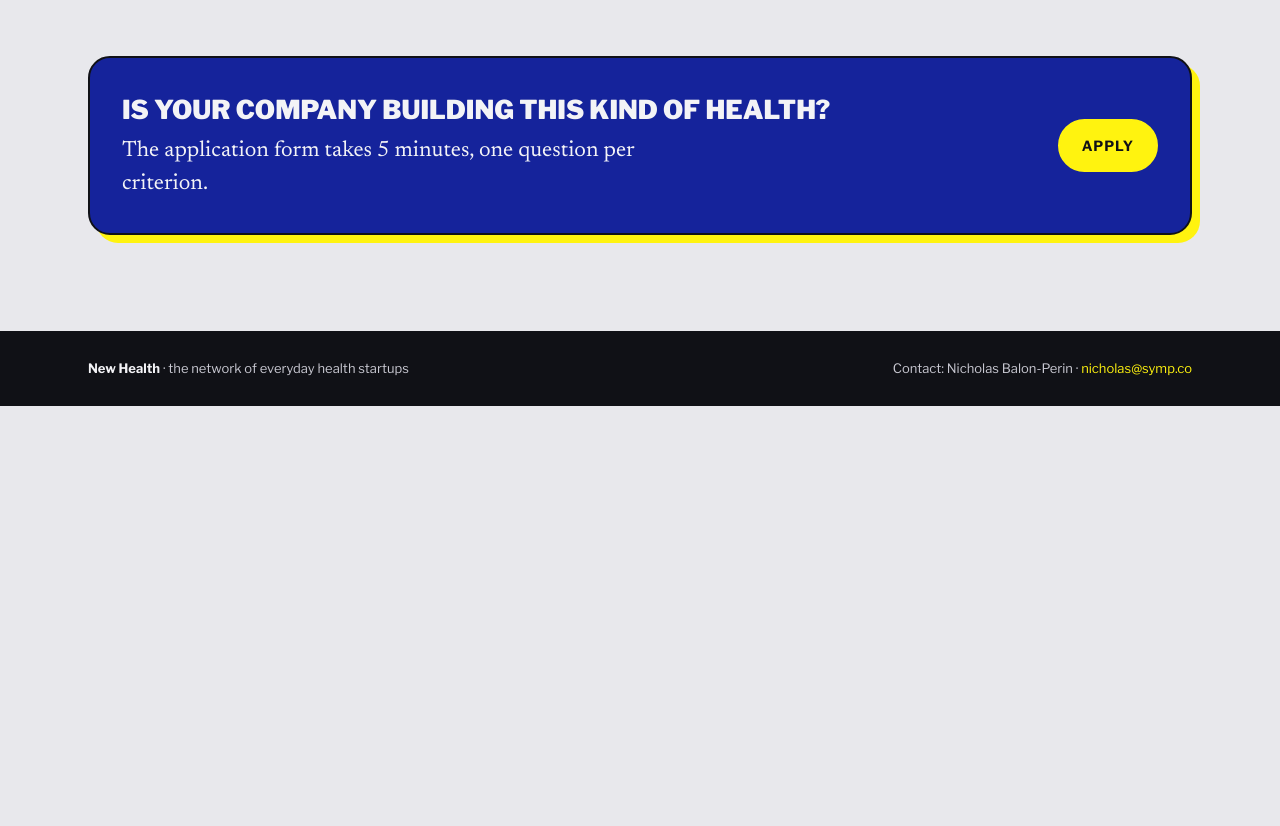
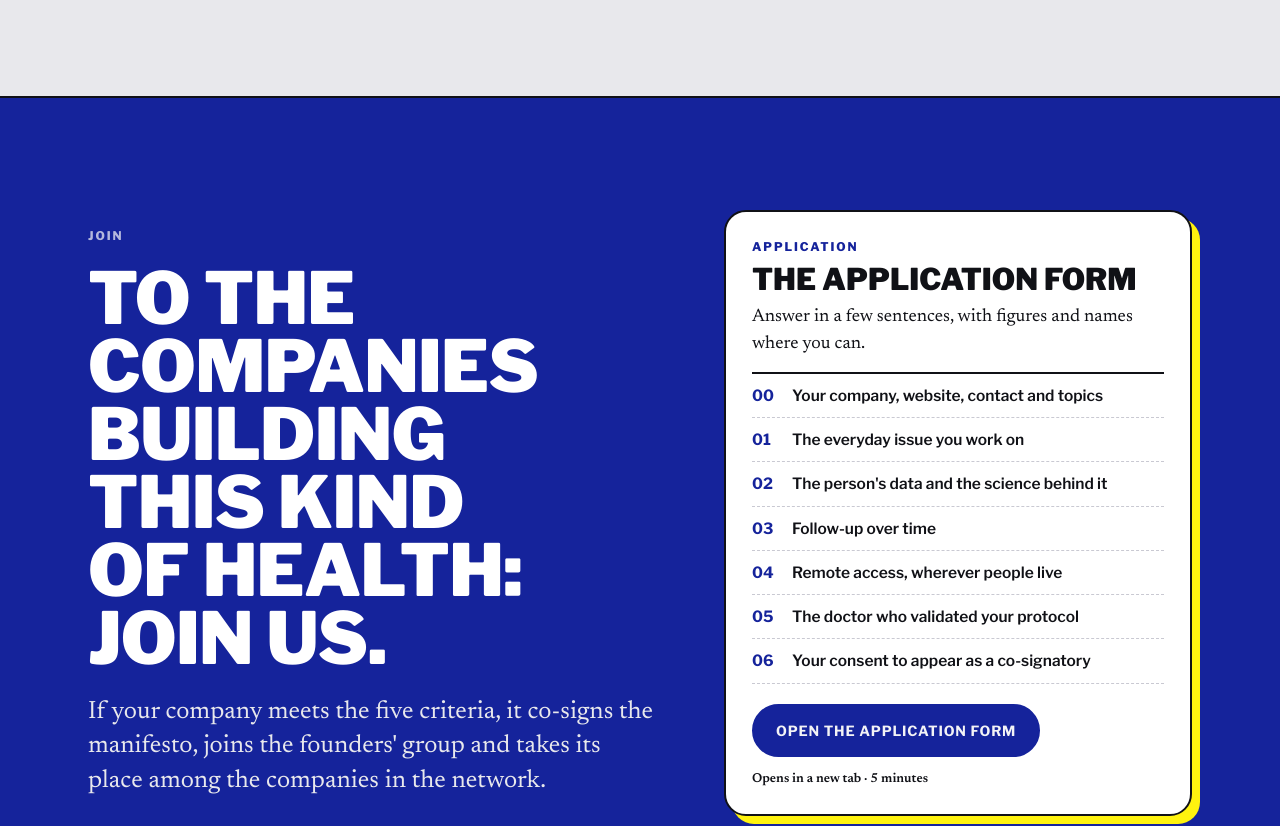
Before and after one commit to Symp-Official/new-health-site, a plain HTML site: page manifeste.html in a window 1280 px wide. Shown: the part 4640-5466 px from the top of the page. Before the commit the page ends 5046 px from the top, so only its background shows below. Drawn offline with nearby package versions, Linux system fonts and the light colour scheme.

Commit message:
Manifesto page: application block at the bottom, so people can apply without leaving the page
Co-Authored-By: Claude Opus 5.5 <noreply@anthropic.com>

```diff
--- a/manifeste.html
+++ b/manifeste.html
@@ -90,10 +90,20 @@
   .cos .who{font-size:15px;font-weight:600}
   .cos .since{font-size:13px;color:var(--gris);font-variant-numeric:tabular-nums}
   .cos .wait{display:block;color:var(--gris);padding:18px 0}
-  .join{margin-top:clamp(36px,5vw,56px);background:var(--encre);color:var(--papier-clair);border:2px solid var(--noir);border-radius:22px;padding:clamp(22px,3vw,32px);display:flex;flex-wrap:wrap;gap:18px 28px;align-items:center;justify-content:space-between;box-shadow:8px 8px 0 var(--jaune)}
-  .join p{font-family:var(--serif);font-size:clamp(19px,2vw,22px);max-width:46ch}
-  .join strong{display:block;font-family:var(--sans);font-weight:900;text-transform:uppercase;font-size:clamp(20px,2.4vw,26px);margin-bottom:6px}
-
+  /* rejoindre : même bloc que la section #rejoindre de l'accueil */
+  .join{background:var(--encre);color:var(--papier-clair);padding-block:clamp(64px,9vw,112px);border-top:2px solid var(--noir)}
+  .join .label{color:rgba(243,243,246,.72)}
+  .join h2{font-weight:900;text-transform:uppercase;letter-spacing:-.01em;line-height:.95;font-size:clamp(36px,5.6vw,72px);margin-bottom:22px;max-width:980px;text-wrap:balance;color:#fff}
+  .join .intro{font-family:var(--serif);font-size:clamp(20px,2.1vw,25px);line-height:1.38;max-width:760px;color:var(--papier)}
+  .join .grid{display:grid;grid-template-columns:minmax(0,1.1fr) minmax(0,.9fr);gap:clamp(28px,5vw,64px);align-items:center}
+  .form-card{background:#fff;color:var(--noir);border:2px solid var(--noir);border-radius:22px;padding:26px;box-shadow:8px 8px 0 var(--jaune)}
+  .form-card .bk{display:block;margin-bottom:8px;font-size:12px;font-weight:800;letter-spacing:.16em;text-transform:uppercase;color:var(--encre)}
+  .form-card h3{font-weight:900;text-transform:uppercase;font-size:30px;line-height:1;margin-bottom:10px}
+  .form-card > p{font-family:var(--serif);font-size:18px}
+  .form-card ol{list-style:none;margin:14px 0 20px;border-top:2px solid var(--noir)}
+  .form-card li{display:flex;gap:12px;padding:10px 0;border-bottom:1px dashed var(--filet);font-weight:600;font-size:15.5px}
+  .form-card li b{min-width:28px;color:var(--encre)}
+  .form-card .meta{font-size:13px;margin-top:12px;font-weight:600}
   footer{background:var(--noir);color:var(--filet);font-size:13px;padding-block:28px}
   footer .wrap{display:flex;justify-content:space-between;flex-wrap:wrap;gap:12px 28px}
   footer b{color:var(--papier-clair)}
@@ -104,6 +114,7 @@
     .engage article,.engage article + article{padding:22px 0;border-left:0}
     .engage article + article{border-top:1px solid var(--filet)}
     .cos li{grid-template-columns:minmax(0,1fr);gap:6px}
+    .join .grid{grid-template-columns:minmax(0,1fr)}
     .head .ast{display:none}
   }
   @media (prefers-reduced-motion:reduce){ .head .ast{animation:none} html{scroll-behavior:auto} }
@@ -174,9 +185,33 @@
     <h2>They signed.</h2>
     <p class="intro">Every company on this list meets the network's five criteria and has agreed to appear here.</p>
     <ul class="cos" id="cos"><li class="wait">Loading the list…</li></ul>
-    <div class="join">
-      <div><strong>Is your company building this kind of health?</strong><p>The application form takes 5 minutes, one question per criterion.</p></div>
-      <a class="btn yellow" href="./#rejoindre">Apply</a>
+  </div>
+</section>
+
+<section id="rejoindre" class="join">
+  <div class="wrap">
+    <div class="grid">
+      <div>
+        <p class="label">Join</p>
+        <h2 class="cond">To the companies building this kind of health: join us.</h2>
+        <p class="intro">If your company meets the five criteria, it co-signs the manifesto, joins the founders' group and takes its place among the companies in the network.</p>
+      </div>
+      <div class="form-card">
+        <span class="bk">Application</span>
+        <h3>The application form</h3>
+        <p>Answer in a few sentences, with figures and names where you can.</p>
+        <ol>
+          <li><b>00</b>Your company, website, contact and topics</li>
+          <li><b>01</b>The everyday issue you work on</li>
+          <li><b>02</b>The person's data and the science behind it</li>
+          <li><b>03</b>Follow-up over time</li>
+          <li><b>04</b>Remote access, wherever people live</li>
+          <li><b>05</b>The doctor who validated your protocol</li>
+          <li><b>06</b>Your consent to appear as a co-signatory</li>
+        </ol>
+        <a class="btn" href="https://symp.notion.site/a672978dd7204e11875d2b76c2d966e3?pvs=105" target="_blank" rel="noopener">Open the application form</a>
+        <p class="meta">Opens in a new tab · 5 minutes</p>
+      </div>
     </div>
   </div>
 </section>
```
